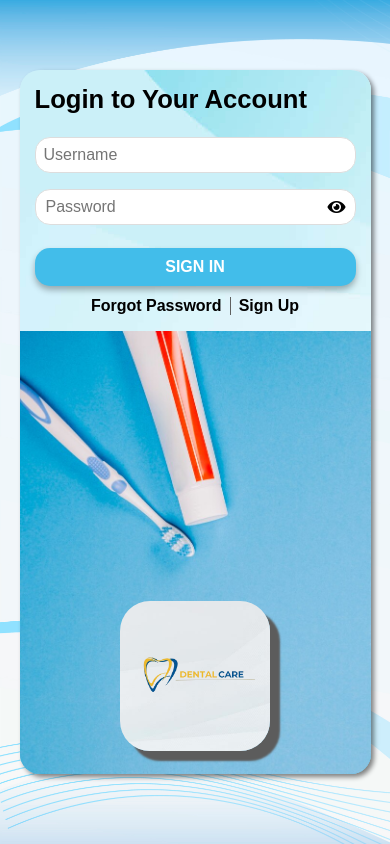
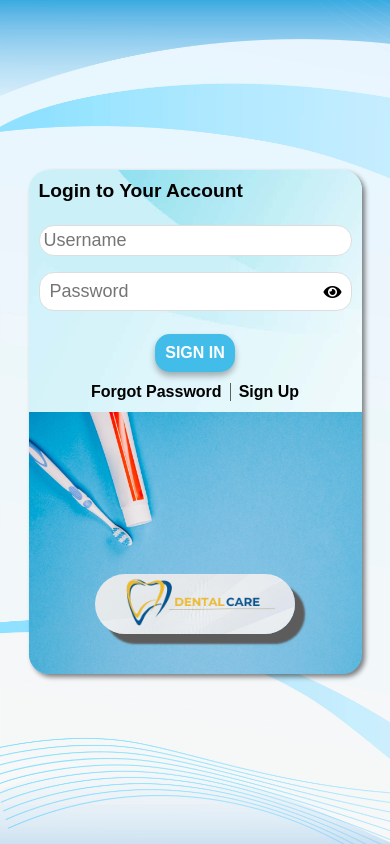
Before and after one commit to drew-b-07/Dental_Management_System, a PHP site: page /Finals-Dental-Clinic/ in a window 390 px wide. Run offline with PHP 8.4, Linux system fonts and the light colour scheme.

Commit message:
Reponsiveness

```diff
--- a/index.php
+++ b/index.php
@@ -50,7 +50,7 @@ unset($_SESSION['userSession']);
                 <button type="submit" name="btn-user-signup">SIGN UP</button>
             </form>
             <div class="link-container">
-                <p>Already have an account? <a href="#" onclick="showSignIn()">Login here</a></p>
+                <p>Already have an account? <a onclick="showSignIn()">Login here</a></p>
             </div>
         </div>
 
@@ -67,9 +67,9 @@ unset($_SESSION['userSession']);
 
                 <button type="submit" name="btn-signin">SIGN IN</button>
                 <div class="link-container">
-                    <a href="#" onclick="showForgotPassword()">Forgot Password</a>
+                    <a onclick="showForgotPassword()">Forgot Password</a>
                     <div class="link-divider"></div>
-                    <a href="#" onclick="showSignUp()">Sign Up</a>
+                    <a onclick="showSignUp()">Sign Up</a>
                 </div>
             </form>
         </div>
--- a/src/css/register.css
+++ b/src/css/register.css
@@ -205,6 +205,7 @@ a{
     position: relative;
     font-weight: 600;
     font-size: 25px;
+    cursor: pointer;
 }
 
 a::after {
@@ -249,12 +250,13 @@ a:hover::after {
     border: 1px solid var(--form-input-border);
 }
 
-/* Responsive Design */
-@media (max-width: 768px) {
+/* Responsive Styles */
+
+/* For tablets (max-width: 1024px) */
+@media screen and (max-width: 1024px) {
     .container {
-        width: 85vw;
-        height: auto;
-        flex-direction: column;
+        width: 80vw;
+        height: 80vh;
     }
 
     .form-container {
@@ -262,8 +264,8 @@ a:hover::after {
     }
 
     .form-container button {
-        width: 100%;
-        font-size: 18px;
+        width: 120px;
+        font-size: 20px;
     }
 
     form h1 {
@@ -271,41 +273,36 @@ a:hover::after {
     }
 
     form input {
-        font-size: 18px;
+        font-size: 25px;
+        padding: 6px;
     }
 
-    .toggle-container {
-        padding: 20px;
-        width: 100%;
-        gap: 8px;
-        padding-top: 50px;
+    .logo {
+        width: 300px;
+        height: 100px;
+        margin-top: 60%;
     }
 
-    .toggle-container h1 {
-        font-size: 28px;
-    }
-
-    .toggle-container button {
+    .link-container p {
         font-size: 20px;
     }
 
-    .logo {
-        width: 180px;
-    }
-
-    .link-container a {
+    a {
         font-size: 20px;
-    }
-
-    .link-container p {
-        font-size: 18px;
     }
 }
 
-@media (max-width: 480px) {
+/* For mobile devices (max-width: 768px) */
+@media screen and (max-width: 768px) {
+    body {
+        flex-direction: column;
+        padding: 20px;
+    }
+
     .container {
-        width: 95%;
+        width: 90vw;
         height: auto;
+        flex-direction: column;
     }
 
     .form-container {
@@ -313,39 +310,75 @@ a:hover::after {
     }
 
     .form-container button {
+        width: 100px;
+        font-size: 18px;
+    }
+
+    form h1 {
+        font-size: 1.5rem;
+    }
+
+    form input {
+        font-size: 20px;
+        padding: 5px;
+    }
+
+    .link-container p {
+        font-size: 18px;
+    }
+
+    a {
+        font-size: 18px;
+    }
+
+    .logo {
+        width: 250px;
+        height: 80px;
+        margin-top: 40%;
+    }
+}
+
+/* For very small devices (max-width: 480px) */
+@media screen and (max-width: 480px) {
+    body {
+        padding: 10px;
+    }
+
+    .container {
+        width: 95vw;
+        height: auto;
+        flex-direction: column;
+    }
+
+    .form-container {
+        padding: 10px;
+    }
+
+    .form-container button {
+        width: 80px;
         font-size: 16px;
     }
 
     form h1 {
-        font-size: 1.6rem;
+        font-size: 1.2rem;
     }
 
     form input {
-        font-size: 16px;
-    }
-
-    .toggle-container {
-        padding: 15px;
-        padding-top: 30px;
-    }
-
-    .toggle-container h1 {
-        font-size: 24px;
-    }
-
-    .toggle-container button {
         font-size: 18px;
-    }
-
-    .logo {
-        width: 150px;
-    }
-
-    .link-container a {
-        font-size: 16px;
+        padding: 4px;
     }
 
     .link-container p {
         font-size: 16px;
     }
+
+    a {
+        font-size: 16px;
+    }
+
+    .logo {
+        width: 200px;
+        height: 60px;
+        margin-top: 30%;
+    }
 }
```
